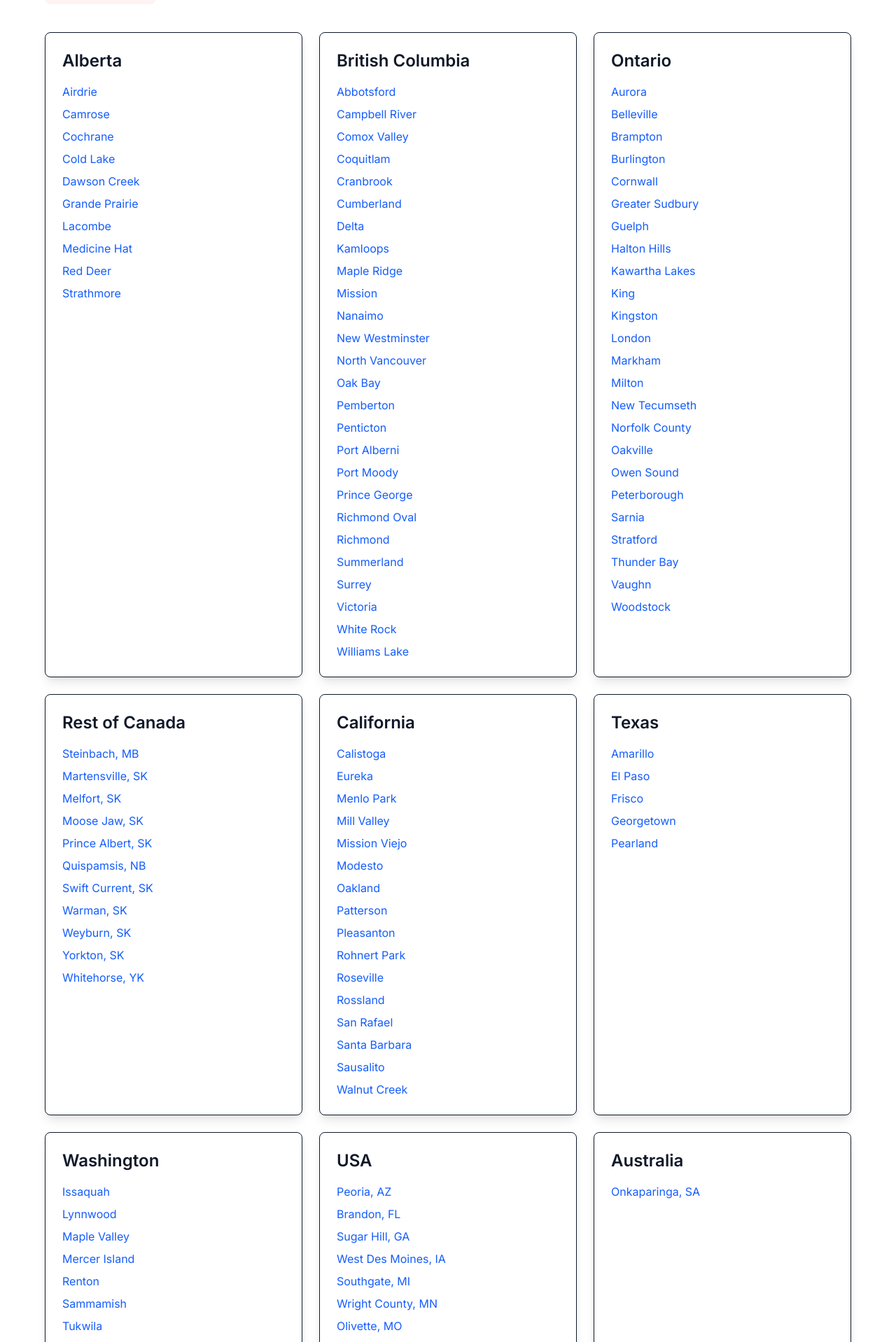
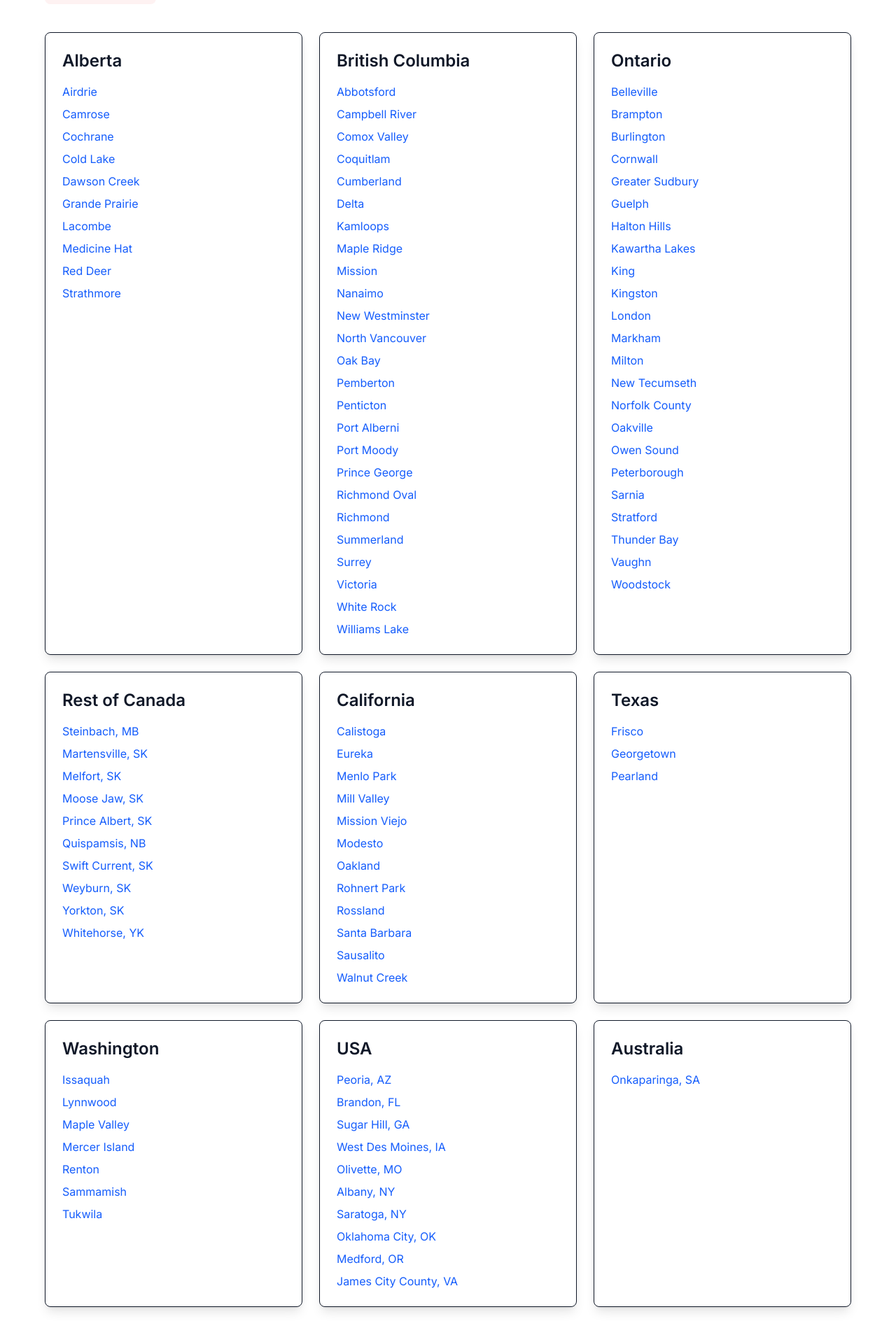
Before and after one commit to cwparsons/recreational-viewer, a Next.js app: page / in a window 1280 px wide. Shown: the part 202-2120 px from the top of the page at 70% size. Built offline with nearby package versions, Linux system fonts and the light colour scheme.

Commit message:
Remove cities

```diff
--- a/src/locations.ts
+++ b/src/locations.ts
@@ -21,7 +21,6 @@ export const Locations = [
       { name: 'Campbell River', subdomain: 'campbellriver' },
       { name: 'Comox Valley', subdomain: 'comoxvalley' },
       { name: 'Coquitlam', subdomain: 'cityofcoquitlam' },
-      { name: 'Cranbrook', subdomain: 'cityofcranbrook' },
       { name: 'Cumberland', subdomain: 'cumberland' },
       { name: 'Delta', subdomain: 'cityofdelta' },
       { name: 'Kamloops', subdomain: 'cityofkamloops' },
@@ -48,7 +47,6 @@ export const Locations = [
   {
     name: 'Ontario',
     sites: [
-      { name: 'Aurora', subdomain: 'cityofaurora' },
       { name: 'Belleville', subdomain: 'cityofbelleville' },
       { name: 'Brampton', subdomain: 'cityofbrampton' },
       { name: 'Burlington', subdomain: 'cityofburlington' },
@@ -84,7 +82,6 @@ export const Locations = [
       { name: 'Prince Albert, SK', subdomain: 'citypa' },
       { name: 'Quispamsis, NB', subdomain: 'townofquispamsis' },
       { name: 'Swift Current, SK', subdomain: 'cityofswiftcurrent' },
-      { name: 'Warman, SK', subdomain: 'cityofwarman' },
       { name: 'Weyburn, SK', subdomain: 'cityofweyburn' },
       { name: 'Yorkton, SK', subdomain: 'cityofyorkton' },
       { name: 'Whitehorse, YK', subdomain: 'whitehorse' },
@@ -100,12 +97,8 @@ export const Locations = [
       { name: 'Mission Viejo', subdomain: 'missionviejo' },
       { name: 'Modesto', subdomain: 'modesto' },
       { name: 'Oakland', subdomain: 'cityofoakland' },
-      { name: 'Patterson', subdomain: 'patterson' },
-      { name: 'Pleasanton', subdomain: 'cityofpleasanton' },
       { name: 'Rohnert Park', subdomain: 'cityofrohnertpark' },
-      { name: 'Roseville', subdomain: 'cityofroseville' },
       { name: 'Rossland', subdomain: 'cityofrossland' },
-      { name: 'San Rafael', subdomain: 'cityofsanrafael' },
       { name: 'Santa Barbara', subdomain: 'cityofsantabarbara' },
       { name: 'Sausalito', subdomain: 'cityofsausalito' },
       { name: 'Walnut Creek', subdomain: 'cityofwalnutcreek' },
@@ -114,8 +107,6 @@ export const Locations = [
   {
     name: 'Texas',
     sites: [
-      { name: 'Amarillo', subdomain: 'cityofamarilloparksandrec' },
-      { name: 'El Paso', subdomain: 'cityofelpaso' },
       { name: 'Frisco', subdomain: 'friscotexas' },
       { name: 'Georgetown', subdomain: 'georgetownparks' },
       { name: 'Pearland', subdomain: 'pearlandparksandrec' },
@@ -140,8 +131,6 @@ export const Locations = [
       { name: 'Brandon, FL', subdomain: 'brandon' },
       { name: 'Sugar Hill, GA', subdomain: 'cityofsugarhill' },
       { name: 'West Des Moines, IA', subdomain: 'cityofwestdesmoinesparksandrecreation' },
-      { name: 'Southgate, MI', subdomain: 'southgate' },
-      { name: 'Wright County, MN', subdomain: 'wrightcountyparksandrec' },
       { name: 'Olivette, MO', subdomain: 'olivetteparksandrecdept' },
       { name: 'Albany, NY', subdomain: 'albanyparksandrecreation' },
       { name: 'Saratoga, NY', subdomain: 'losgatos' },
```
